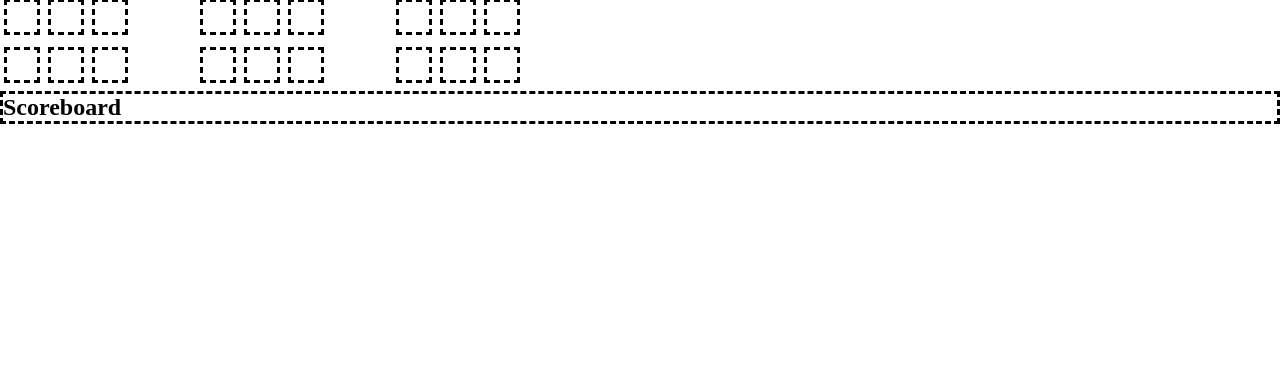
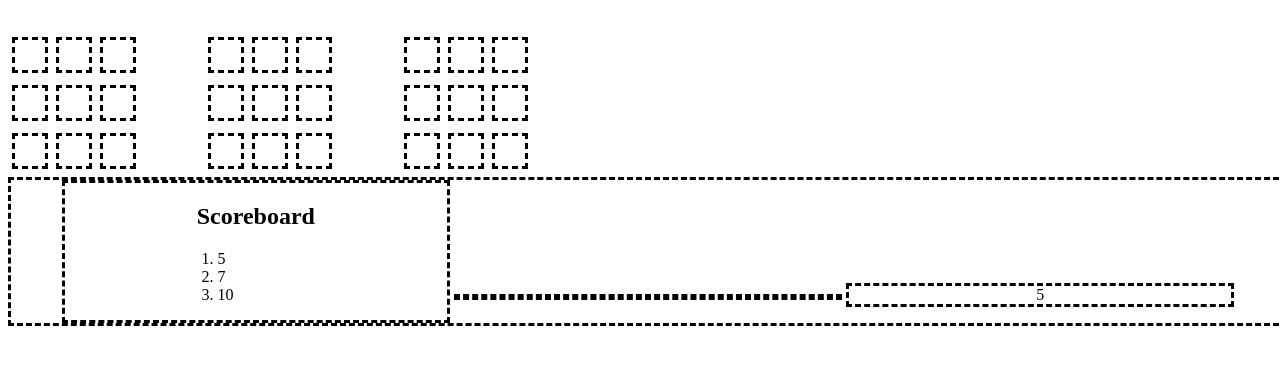
Before and after one commit to pldiiw/1web-puzzler, a plain HTML site: page src/index.html in a window 1280 px wide. Shown: the part 147-512 px from the top of the page. Drawn offline with Linux system fonts and the light colour scheme.

Commit message:
Add timer and scoreboard draft

```diff
--- a/src/css/index.css
+++ b/src/css/index.css
@@ -1,7 +1,7 @@
-* {
+/* * {
   margin: 0;
   padding: 0;
-}
+} */
 
 html, body {
   width: 100%;
@@ -53,3 +53,17 @@ h1 {
 .ma1 {
   margin: .25rem;
 }
+
+#game-info > div {
+  display: inline-block;
+  width: 30%;
+}
+
+#game-info {
+  text-align: center;
+}
+
+ol {
+  text-align: left;
+  padding-left: 40%;
+}
--- a/src/index.html
+++ b/src/index.html
@@ -12,14 +12,13 @@
     <div id="puzzle-area"></div>
     <div id="puzzle-resolved"></div>
   </div>
-  <div id="game-info">
+  <div id="game-info" class="b--dashed">
     <div id="scoreboard" class="b--dashed">
       <h2 class="tc">Scoreboard</h2>
-      <ol>
-      </ol>
+      <ol></ol>
     </div>
-    <div id="messages"></div>
-    <div id="chrono"></div>
+    <div id="messages" class="b--dashed"></div>
+    <div id="chrono" class="b--dashed"></div>
   </div>
 
   <script src="js/index.js"></script>
--- a/src/js/index.js
+++ b/src/js/index.js
@@ -19,4 +19,24 @@ function addDropStops (element) {
   });
 }
 
-const scoreboardList = document.querySelector('#scoreboard ol');
+const scoreboardOl = document.querySelector('#scoreboard ol');
+const scores = [10, 20, 5, 7, 30];
+const sortedScores = scores.sort((a, b) => a - b);
+const firstScores = sortedScores.slice(0, 3);
+firstScores.forEach(v => {
+  const li = document.createElement('li');
+  li.innerText = v;
+  scoreboardOl.append(li);
+});
+
+const chrono = document.querySelector('#chrono');
+let now = window.performance.now();
+let before = now;
+timer();
+
+function timer () {
+  before = now;
+  now = window.performance.now();
+  chrono.innerText = (now / 1000).toLocaleString('fr-FR', { maximumFractionDigits: 2 });
+  window.requestAnimationFrame(timer);
+}
```
